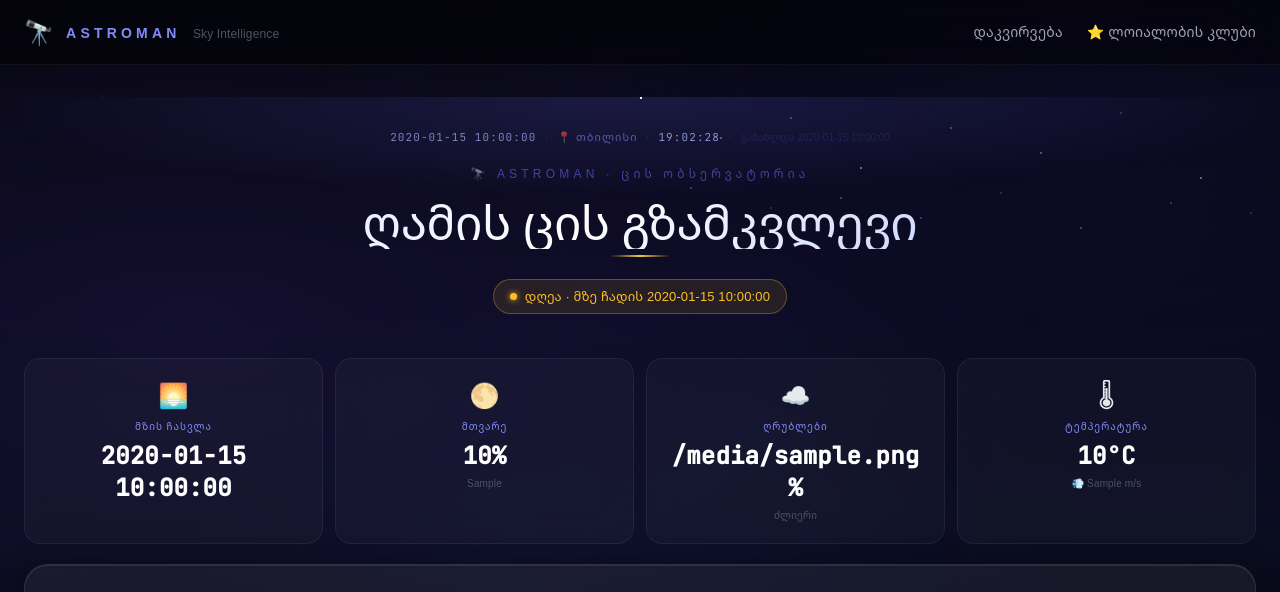
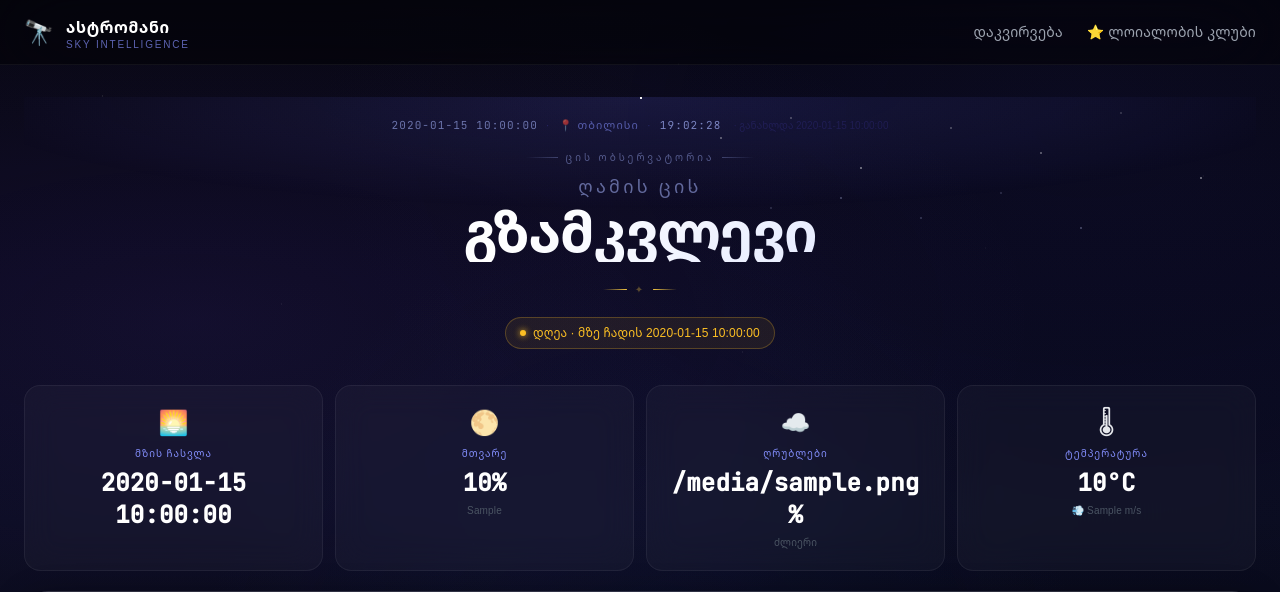
Before and after one commit to Rezimod/Astroman-Skywatcher, a FastAPI app: template app/templates/dashboard.html in a window 1280 px wide. Shown: the top 592 px of the page. Run offline with FastAPI, Linux system fonts and the light colour scheme; the template is opened without the code that fills it: most values are stand-ins (such as "Sample title", 1, 10 or a date in 2020); some libraries are stand-ins or nearby versions.

Commit message:
Redesign hero section and navbar branding
- Navbar: show "ასტრომანი" in Georgian with "Sky Intelligence" subtitle
- Hero: compact two-line title ("ღამის ცის" light + "გზამკვლევი" bold)
- Hero: decorative lines + gold ✦ accent instead of plain underline
- Hero: status pills and meta row refined, reduce vertical padding
- Label line changed to "ცის ობსერვატორია" with flanking rules
- Night status text: "ვარსკვლავები ხილულია" (more grammatically natural)

Co-Authored-By: Claude Sonnet 4.6 <noreply@anthropic.com>

```diff
--- a/app/templates/base.html
+++ b/app/templates/base.html
@@ -115,9 +115,9 @@
             <div class="flex items-center justify-between h-14 sm:h-16">
                 <a href="/" class="flex items-center gap-2 sm:gap-3">
                     <span class="text-xl sm:text-2xl">🔭</span>
-                    <div>
-                        <span class="text-xs sm:text-sm font-semibold tracking-[0.2em] sm:tracking-[0.3em] text-indigo-400 uppercase">ASTROMAN</span>
-                        <span class="hidden sm:inline text-xs text-gray-600 ml-2">Sky Intelligence</span>
+                    <div class="flex flex-col leading-none">
+                        <span class="text-sm sm:text-base font-semibold text-white" style="letter-spacing:0.04em;">ასტრომანი</span>
+                        <span class="text-[10px] text-indigo-400/70 tracking-widest uppercase" style="letter-spacing:0.18em;">Sky Intelligence</span>
                     </div>
                 </a>
 
--- a/app/templates/dashboard.html
+++ b/app/templates/dashboard.html
@@ -5,56 +5,68 @@
 {% block content %}
 <div class="space-y-5">
 
-    <!-- Hero Header — Cosmic redesign -->
-    <div class="relative text-center pt-8 pb-6 overflow-hidden" style="min-height:220px;">
+    <!-- Hero Header -->
+    <div class="relative text-center pt-5 pb-4 overflow-hidden">
         <!-- Radial glow backdrop -->
-        <div style="position:absolute;inset:0;background:radial-gradient(ellipse 80% 60% at 50% 0%,rgba(99,102,241,0.18) 0%,transparent 70%);pointer-events:none;"></div>
-        <!-- Animated star dots -->
+        <div style="position:absolute;inset:0;background:radial-gradient(ellipse 80% 60% at 50% 0%,rgba(99,102,241,0.16) 0%,transparent 70%);pointer-events:none;"></div>
+        <!-- Star dots -->
         <div class="hero-stars" aria-hidden="true"></div>
 
-        <!-- Meta row -->
-        <div class="relative flex flex-wrap items-center justify-center gap-x-2 gap-y-1 text-[11px] tracking-widest text-indigo-400/60 uppercase mb-5">
-            <span class="font-mono text-indigo-300/70">{{ observation.date | datetimeformat }}</span>
-            <span class="text-indigo-900">·</span>
-            <span>📍 თბილისი</span>
-            <span class="text-indigo-900">·</span>
-            <span id="tbilisi-clock" class="font-mono text-indigo-300/80 tabular-nums"></span>
-            <span class="text-indigo-900">·</span>
-            <span class="text-indigo-900/50 text-[10px] normal-case tracking-normal">განახლდა {{ last_updated }}</span>
+        <!-- Meta row: date · location · clock -->
+        <div class="relative flex flex-wrap items-center justify-center gap-x-2 gap-y-1 text-[11px] tracking-widest text-indigo-400/50 uppercase mb-4">
+            <span class="font-mono text-indigo-300/60">{{ observation.date | datetimeformat }}</span>
+            <span class="text-indigo-900/60">·</span>
+            <span class="text-indigo-400/60">📍 თბილისი</span>
+            <span class="text-indigo-900/60">·</span>
+            <span id="tbilisi-clock" class="font-mono text-indigo-300/70 tabular-nums"></span>
+            <span class="text-indigo-900/40 text-[10px] normal-case tracking-normal ml-1">· განახლდა {{ last_updated }}</span>
         </div>
 
-        <!-- Main title -->
-        <div class="relative">
-            <div class="text-xs tracking-[0.35em] uppercase text-indigo-500/60 mb-3">🔭 ASTROMAN · ცის ობსერვატორია</div>
-            <h1 style="font-size:clamp(26px,5vw,48px);font-weight:300;line-height:1.15;letter-spacing:-0.5px;background:linear-gradient(135deg,#c7d2fe 0%,#ffffff 45%,#a5b4fc 100%);-webkit-background-clip:text;-webkit-text-fill-color:transparent;background-clip:text;margin-bottom:6px;">
-                ღამის ცის გზამკვლევი
-            </h1>
-            <!-- Gold underline accent -->
-            <div style="display:inline-block;height:2px;width:60px;background:linear-gradient(90deg,transparent,#f5c842,transparent);margin-bottom:16px;border-radius:2px;"></div>
+        <!-- Main title block -->
+        <div class="relative mb-4">
+            <!-- Label above -->
+            <div class="flex items-center justify-center gap-2 mb-3">
+                <div style="height:1px;width:32px;background:linear-gradient(90deg,transparent,rgba(165,180,252,0.3));"></div>
+                <span style="font-size:10px;letter-spacing:0.3em;text-transform:uppercase;color:rgba(165,180,252,0.45);">ცის ობსერვატორია</span>
+                <div style="height:1px;width:32px;background:linear-gradient(90deg,rgba(165,180,252,0.3),transparent);"></div>
+            </div>
+
+            <!-- Two-line title: light top + bold bottom -->
+            <div style="line-height:1.1;margin-bottom:10px;">
+                <div style="font-size:clamp(13px,2.8vw,18px);font-weight:300;letter-spacing:0.18em;color:rgba(165,180,252,0.55);text-transform:uppercase;margin-bottom:4px;">ღამის ცის</div>
+                <div style="font-size:clamp(30px,6.5vw,56px);font-weight:700;letter-spacing:-1px;background:linear-gradient(135deg,#e0e7ff 0%,#ffffff 40%,#c7d2fe 100%);-webkit-background-clip:text;-webkit-text-fill-color:transparent;background-clip:text;">გზამკვლევი</div>
+            </div>
+
+            <!-- Gold accent line -->
+            <div style="display:inline-flex;align-items:center;gap:8px;margin-bottom:4px;">
+                <div style="height:1px;width:24px;background:linear-gradient(90deg,transparent,#f5c842);border-radius:2px;"></div>
+                <span style="font-size:10px;color:#f5c84255;letter-spacing:0.2em;">✦</span>
+                <div style="height:1px;width:24px;background:linear-gradient(90deg,#f5c842,transparent);border-radius:2px;"></div>
+            </div>
         </div>
 
         <!-- Live sky status -->
-        <div class="relative flex items-center justify-center gap-3 flex-wrap">
+        <div class="relative flex items-center justify-center gap-2 flex-wrap">
             {% if is_night %}
-            <div class="hero-status-pill" style="background:rgba(99,102,241,0.15);border:1px solid rgba(99,102,241,0.35);color:#a5b4fc;">
+            <div class="hero-status-pill" style="background:rgba(99,102,241,0.12);border:1px solid rgba(99,102,241,0.3);color:#a5b4fc;">
                 <span class="hero-status-dot" style="background:#818cf8;box-shadow:0 0 6px #818cf8;"></span>
-                ვარსკვლავები ჩანს
+                ვარსკვლავები ხილულია
             </div>
             {% elif is_twilight %}
-            <div class="hero-status-pill" style="background:rgba(139,92,246,0.15);border:1px solid rgba(139,92,246,0.35);color:#c4b5fd;">
+            <div class="hero-status-pill" style="background:rgba(139,92,246,0.12);border:1px solid rgba(139,92,246,0.3);color:#c4b5fd;">
                 <span class="hero-status-dot" style="background:#a78bfa;box-shadow:0 0 6px #a78bfa;"></span>
                 შებინდება
             </div>
             {% else %}
-            <div class="hero-status-pill" style="background:rgba(251,191,36,0.1);border:1px solid rgba(251,191,36,0.3);color:#fbbf24;">
+            <div class="hero-status-pill" style="background:rgba(251,191,36,0.08);border:1px solid rgba(251,191,36,0.25);color:#fbbf24;">
                 <span class="hero-status-dot" style="background:#fbbf24;box-shadow:0 0 6px #fbbf24;"></span>
                 დღეა · მზე ჩადის {{ observation.sunset_time }}
             </div>
             {% endif %}
 
             {% if best_planet and is_night %}
-            <div class="hero-status-pill" style="background:rgba(245,200,66,0.1);border:1px solid rgba(245,200,66,0.25);color:#f5c842;">
-                <span style="font-size:14px;">⭐</span>
+            <div class="hero-status-pill" style="background:rgba(245,200,66,0.08);border:1px solid rgba(245,200,66,0.2);color:#f5c842;">
+                <span style="font-size:13px;">⭐</span>
                 <span>დღეს ეძებე: <strong>{{ best_planet.name_ka }}</strong></span>
             </div>
             {% endif %}
@@ -62,8 +74,8 @@
     </div>
 
     <style>
-    .hero-status-pill{display:inline-flex;align-items:center;gap:8px;padding:7px 16px;border-radius:100px;font-size:13px;font-weight:500;}
-    .hero-status-dot{display:inline-block;width:7px;height:7px;border-radius:50%;flex-shrink:0;}
+    .hero-status-pill{display:inline-flex;align-items:center;gap:7px;padding:6px 14px;border-radius:100px;font-size:12px;font-weight:500;}
+    .hero-status-dot{display:inline-block;width:6px;height:6px;border-radius:50%;flex-shrink:0;}
     .hero-stars{position:absolute;inset:0;pointer-events:none;}
     .hero-stars::before,.hero-stars::after{content:'';position:absolute;width:2px;height:2px;border-radius:50%;background:#fff;box-shadow:
       80px 40px 0 0 rgba(255,255,255,.4),150px 20px 0 0 rgba(255,255,255,.3),
@@ -71,15 +83,11 @@
       400px 55px 0 0 rgba(255,255,255,.4),480px 15px 0 0 rgba(255,255,255,.2),
       560px 80px 0 0 rgba(255,255,255,.5),630px 35px 0 0 rgba(255,255,255,.3),
       700px 10px 0 0 rgba(255,255,255,.4),780px 60px 0 0 rgba(255,255,255,.2),
-      850px 25px 0 0 rgba(255,255,255,.5),920px 75px 0 0 rgba(255,255,255,.3),
-      990px 45px 0 0 rgba(255,255,255,.4),1060px 18px 0 0 rgba(255,255,255,.2),
-      1130px 65px 0 0 rgba(255,255,255,.5),1200px 38px 0 0 rgba(255,255,255,.3);}
+      850px 25px 0 0 rgba(255,255,255,.5),920px 75px 0 0 rgba(255,255,255,.3);}
     .hero-stars::after{box-shadow:
-      50px 90px 0 0 rgba(200,210,255,.3),130px 110px 0 0 rgba(200,210,255,.2),
-      200px 100px 0 0 rgba(200,210,255,.4),280px 120px 0 0 rgba(200,210,255,.3),
-      360px 95px 0 0 rgba(200,210,255,.2),440px 130px 0 0 rgba(200,210,255,.4),
-      530px 105px 0 0 rgba(200,210,255,.3),610px 115px 0 0 rgba(200,210,255,.2),
-      690px 95px 0 0 rgba(200,210,255,.4),770px 125px 0 0 rgba(200,210,255,.3);}
+      50px 90px 0 0 rgba(200,210,255,.25),130px 110px 0 0 rgba(200,210,255,.2),
+      200px 100px 0 0 rgba(200,210,255,.35),280px 120px 0 0 rgba(200,210,255,.25),
+      360px 95px 0 0 rgba(200,210,255,.2),440px 130px 0 0 rgba(200,210,255,.35);}
     </style>
 
     <!-- Stat Cards -->
```
